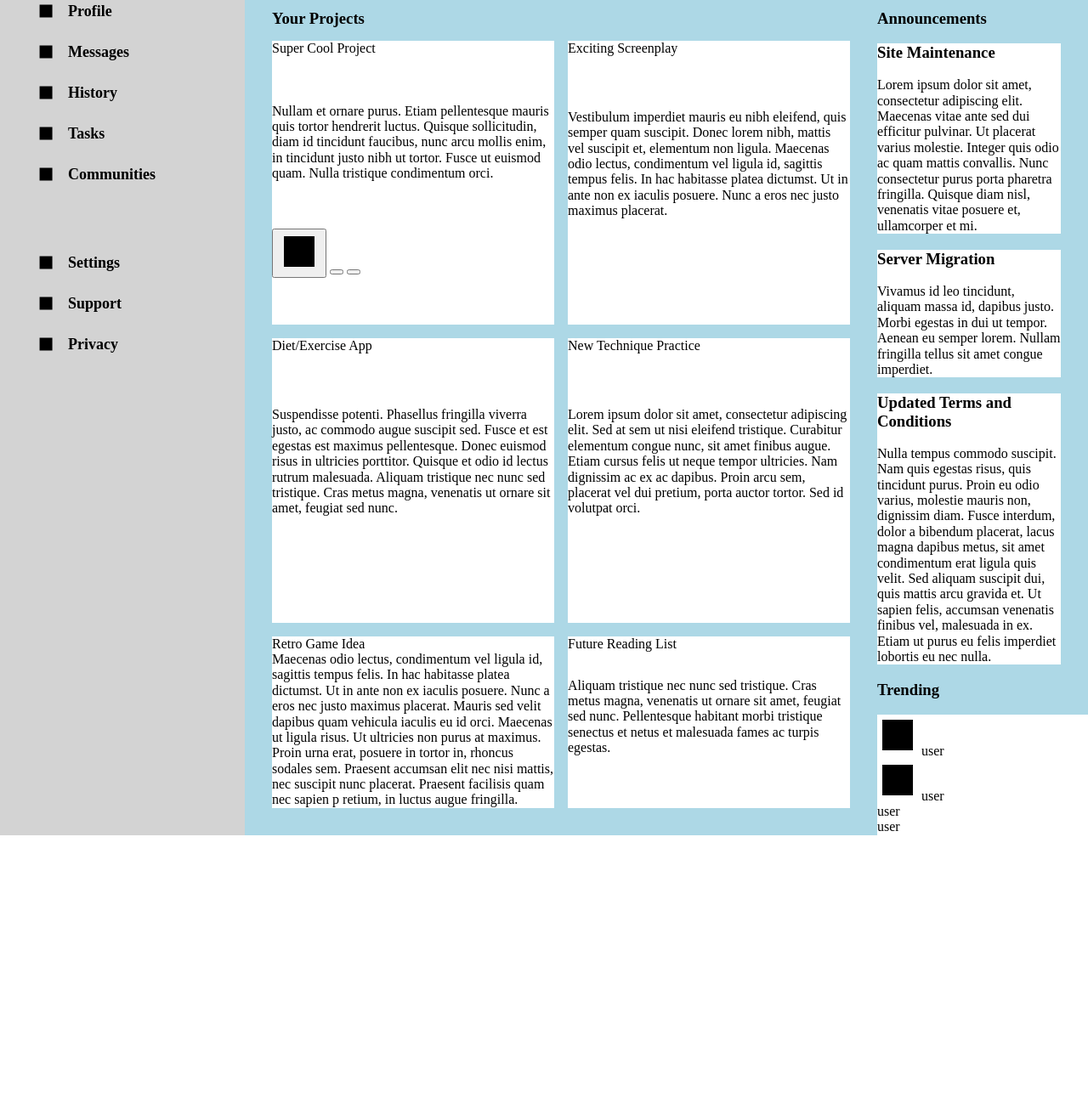
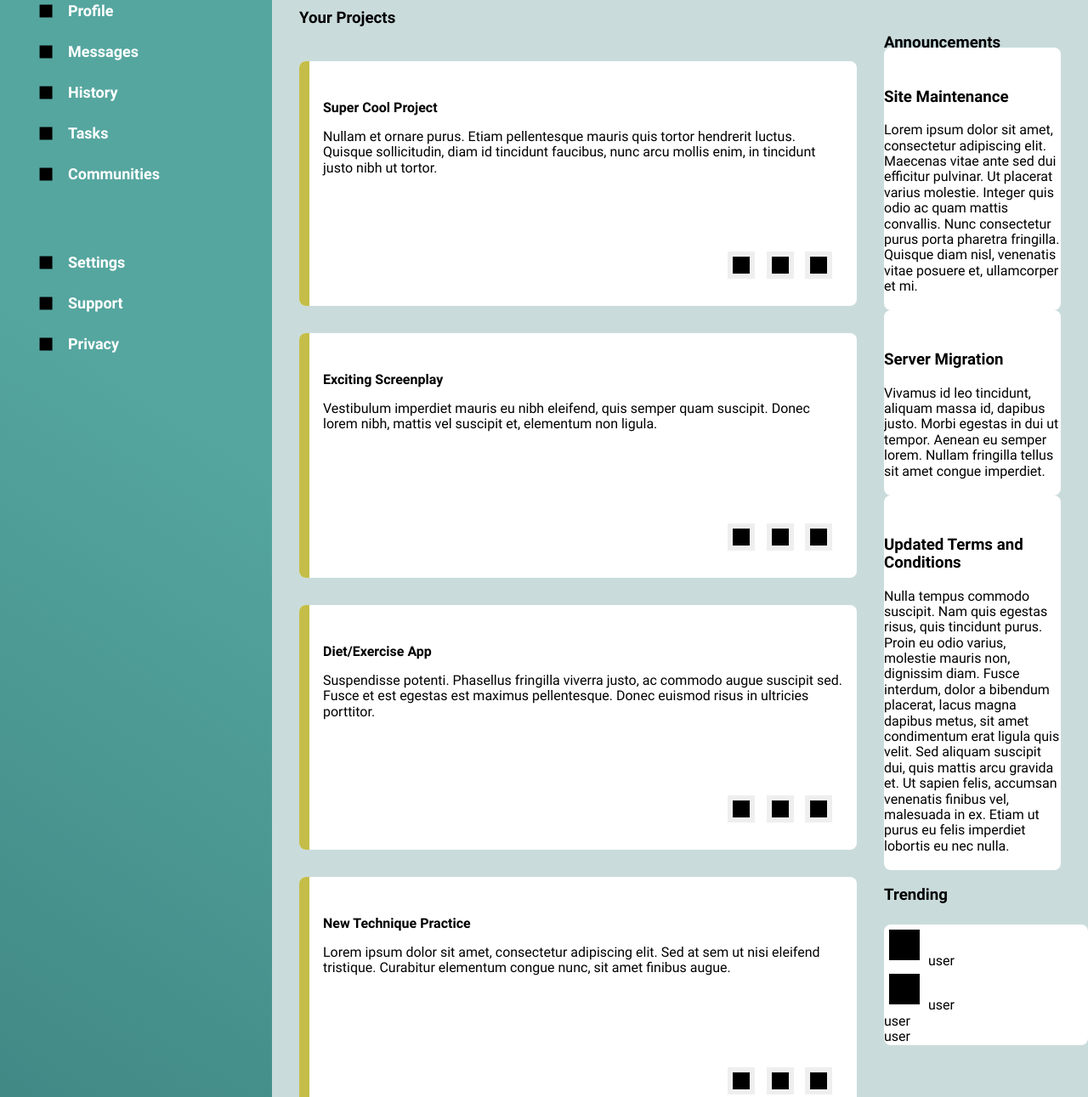
Before and after one commit to DMRobb77/admin-panel-interface-only, a plain HTML site: page index.html in a window 1280 px wide. Shown: the part 183-1474 px from the top of the page at 85% size. Before the commit the page ends 1166 px from the top, so only its background shows below. Drawn offline with Linux system fonts and the light colour scheme.

Commit message:
Add fonts and adjust colors to the entire page Add font files and implement Roboto font to every container. Change colors of sidebar and background. Adjust grid sizes and order of elements in the left and right article divs. Add color stripe to project tiles.

```diff
--- a/index.html
+++ b/index.html
@@ -92,87 +92,106 @@
                 <h3 class="article-header">Your Projects</h3>
                 <div class="projects">
                     <div class="project-tile">
+                        <div class="color-line"></div>
                         <div class="project-header">Super Cool Project</div>
                         <div class="project-body">
                             Nullam et ornare purus. Etiam pellentesque mauris quis
                             tortor hendrerit luctus. Quisque sollicitudin, diam id
                             tincidunt faucibus, nunc arcu mollis enim, in tincidunt
-                            justo nibh ut tortor. Fusce ut euismod quam. Nulla
-                            tristique condimentum orci.
+                            justo nibh ut tortor.
                         </div>
                         <div class="project-buttons">
                             <button class="favorite">
-                                <img src="square.png" alt="">
                             </button>
                             <button class="watching">
-
                             </button>
                             <button class="share">
-
                             </button>
                         </div>
                     </div>
                     <div class="project-tile">
+                        <div class="color-line"></div>
                         <div class="project-header">Exciting Screenplay</div>
                         <div class="project-body">Vestibulum imperdiet mauris eu
                             nibh eleifend, quis semper quam suscipit. Donec lorem
-                            nibh, mattis vel suscipit et, elementum non ligula.
-                            Maecenas odio lectus, condimentum vel ligula id,
-                            sagittis tempus felis. In hac habitasse platea dictumst.
-                            Ut in ante non ex iaculis posuere. Nunc a eros nec
-                            justo maximus placerat.</div>
-                        <div class="project-buttons"></div>
+                            nibh, mattis vel suscipit et, elementum non ligula.</div>
+                        <div class="project-buttons">
+                            <button class="favorite">
+                            </button>
+                            <button class="watching">
+                            </button>
+                            <button class="share">
+                            </button>
+                        </div>
                     </div>
                     <div class="project-tile">
+                        <div class="color-line"></div>
                         <div class="project-header">Diet/Exercise App</div>
                         <div class="project-body">Suspendisse potenti. Phasellus
                             fringilla viverra justo, ac commodo augue suscipit sed.
                             Fusce et est egestas est maximus pellentesque. Donec
-                            euismod risus in ultricies porttitor. Quisque et odio
-                            id lectus rutrum malesuada. Aliquam tristique nec nunc
-                            sed tristique. Cras metus magna, venenatis ut ornare sit
-                            amet, feugiat sed nunc. </div>
-                        <div class="project-buttons"></div>
+                            euismod risus in ultricies porttitor.</div>
+                        <div class="project-buttons">
+                            <button class="favorite">
+                            </button>
+                            <button class="watching">
+                            </button>
+                            <button class="share">
+                            </button>
+                        </div>
                     </div>
                     <div class="project-tile">
+                        <div class="color-line"></div>
                         <div class="project-header">New Technique Practice</div>
                         <div class="project-body">Lorem ipsum dolor sit amet,
                             consectetur adipiscing elit. Sed at sem ut nisi eleifend
                             tristique. Curabitur elementum congue nunc, sit amet
-                            finibus augue. Etiam cursus felis ut neque tempor
-                            ultricies. Nam dignissim ac ex ac dapibus. Proin arcu
-                            sem, placerat vel dui pretium, porta auctor tortor.
-                            Sed id volutpat orci.</div>
-                        <div class="project-buttons"></div>
+                            finibus augue.</div>
+                        <div class="project-buttons">
+                            <button class="favorite">
+                            </button>
+                            <button class="watching">
+                            </button>
+                            <button class="share">
+                            </button>
+                        </div>
                     </div>
                     <div class="project-tile">
+                        <div class="color-line"></div>
                         <div class="project-header">Retro Game Idea</div>
                         <div class="project-body">Maecenas odio lectus, condimentum
                             vel ligula id, sagittis tempus felis. In hac habitasse
                             platea dictumst. Ut in ante non ex iaculis posuere. Nunc
-                            a eros nec justo maximus placerat. Mauris sed velit
-                            dapibus quam vehicula iaculis eu id orci. Maecenas ut
-                            ligula risus. Ut ultricies non purus at maximus. Proin
-                            urna erat, posuere in tortor in, rhoncus sodales sem.
-                            Praesent accumsan elit nec nisi mattis, nec suscipit
-                            nunc placerat. Praesent facilisis quam nec sapien p
-                            retium, in luctus augue fringilla.</div>
-                        <div class="project-buttons"></div>
+                            a eros nec justo maximus placerat.</div>
+                        <div class="project-buttons">
+                            <button class="favorite">
+                            </button>
+                            <button class="watching">
+                            </button>
+                            <button class="share">
+                            </button>
+                        </div>
                     </div>
                     <div class="project-tile">
+                        <div class="color-line"></div>
                         <div class="project-header">Future Reading List</div>
                         <div class="project-body">Aliquam tristique nec nunc sed
                             tristique. Cras metus magna, venenatis ut ornare sit
-                            amet, feugiat sed nunc. Pellentesque habitant morbi
-                            tristique senectus et netus et malesuada fames ac turpis
-                            egestas.</div>
-                        <div class="project-buttons"></div>
+                            amet, feugiat sed nunc.</div>
+                        <div class="project-buttons">
+                            <button class="favorite">
+                            </button>
+                            <button class="watching">
+                            </button>
+                            <button class="share">
+                            </button>
+                        </div>
                     </div>
                 </div>
             </div>
             <div class="article-right">
+                <h3 class="announce-header">Announcements</h3>
                 <div class="announcements">
-                    <h3 class="article-header">Announcements</h3>
                     <div class="announce-tile">
                         <h3 class="announce-header">Site Maintenance</h3>
                         <div>
@@ -208,8 +227,9 @@
                     </div>
 
                 </div>
+                <h3 class="trending-header">Trending</h3>
                 <div class="trending">
-                    <h3 class="article-header">Trending</h3>
+                        <div class="trending-tile">
                             <div class="user-tile">
                                 <img src="square.png" alt="">
                                 user
@@ -224,7 +244,7 @@
                             <div class="user-tile">
                                 user
                         </div>
-
+                    </div>
                 </div>
             </div>
         </div>
--- a/style.css
+++ b/style.css
@@ -1,3 +1,18 @@
+@font-face {
+    font-family: Roboto;
+    src: url(Roboto-Regular.ttf);
+}
+
+@font-face {
+    font-family: Roboto-Bold;
+    src: url(Roboto-Bold.ttf);
+}
+
+:root {
+    --lightteal: #55a69f;
+    --darkteal: #317170;
+}
+
 * {
 
 }
@@ -7,12 +22,16 @@ body {
 
 }
 
+h1, h2, h3, h4 {
+    font-family: Roboto-Bold;
+}
+
 .container {
     display: grid;
     height: 100vh;
-    grid-template-columns: min(18rem, 30%) 3fr;
+    grid-template-columns: min(20rem, 30%) 3fr;
     grid-template-rows: 175px 1fr;
-
+    font-family: Roboto;
 }
 
 .sidebar {
@@ -24,7 +43,8 @@ body {
     grid-template-rows: 100px 20rem 12rem;
     gap: 1.5rem;
     margin: 0;
-    background-color: lightgray;
+    background: linear-gradient(33deg, var(--darkteal), var(--lightteal) 70%);
+    color: white;
 }
 
 .header {
@@ -43,7 +63,7 @@ body {
     display: grid;
     grid-template-columns: 3fr 1fr;
     grid-template-rows: 1fr;
-    background-color: lightblue;
+    background-color: #cadbdb;
 }
 
 /* Sidebar elements */
@@ -137,6 +157,7 @@ body {
 .small-userinfo .username {
     align-self: center;
     justify-self: start;
+    font-family: Roboto-Bold;
 }
 
 .notification-bell {
@@ -156,6 +177,7 @@ body {
     grid-template-columns: 4.8rem 1fr;
     gap: 0.5rem;
     align-items: center;
+    font-family: Roboto-Bold;
 }
 
 .large-userinfo .pfp {
@@ -180,48 +202,92 @@ body {
     grid-column: 1;
     grid-row: 2 / 3;
     display: grid;
-    grid-template-rows: repeat(2, 1fr);
-    grid-template-columns: repeat(auto-fill, minmax(250px, 1fr));
-    gap: 1rem;
-    margin: 2rem;
+    grid-template-rows: 18rem;
+    grid-auto-rows: 18rem;
+    grid-template-columns: repeat(auto-fill, minmax(22rem, 1fr));
+    gap: 2rem;
+    margin: 1rem 2rem;
+    padding-bottom: 5rem;
+}
+
+.project-tile {
+    display: grid;
+    background-color: white;
+    grid-template-columns: 0.75rem 1fr;
+    grid-template-rows: 4rem 1fr 4rem;
+    border-radius: 8px;
+}
+
+.project-header {
+    grid-column: 2;
+    grid-row: 1;
+    font-family: Roboto-Bold;
+    align-self: flex-end;
+    padding: 0 1rem 0 1rem;
+}
+
+.project-body {
+    padding: 1rem;
+    overflow: hidden;
+    text-overflow: ellipsis;
+}
+
+.project-buttons {
+    justify-self:right;
+    padding-right: 1.5rem;
+}
+
+.project-buttons button {
+    width: 2rem;
+    height: 2rem;
+    background-image: url('square.png');
+    background-size: 80%;
+    background-position: center;
+    background-repeat: no-repeat;
+    border-style: none;
+    margin: 0 0.3rem 0 0.3rem;
+}
+
+.color-line {
+    background-color: #C4BE48;
+    grid-column: 1;
+    grid-row: 1 / 4;
+    border-radius: 8px 0 0 8px;
 }
 
 .article-left {
     grid-row: 1 / 2;
     grid-column: 1 / 2;
     display: grid;
-    grid-template-rows: 1.5rem 1fr;
+    grid-template-rows: 4rem 1fr;
 }
 
 .article-right {
     grid-row: 1;
     grid-column: 2 / 3;
     display: grid;
+    grid-template-rows: 4rem 1fr 4rem 1fr;
 }
 
-.article-left>.article-header{
+.article-header{
     margin-left: 2rem;
 }
 
-.article-header {
-    grid-column: 1 / 3;
+.announce-header {
     grid-row: 1;
+    margin-top: 3rem;
 }
 
-.project-tile {
+.announcements {
+    grid-row: 2;
+    margin-right: 2rem;
     display: grid;
-    background-color: white;
-
-}
-.announcements {
-    grid-column: 2/3;
-    grid-row: 1;
-    margin-right: 2rem;
 }
 
 .announce-tile {
     background-color: white;
     width: 100%;
+    border-radius: 8px;
 }
 
 .announce-tile div {
@@ -229,10 +295,19 @@ body {
     text-overflow: ellipsis;
 }
 
+.trend-header {
+    grid-row: 3;
+}
+
 .trending {
-    grid-column: 2/3;
+    grid-row: 4;
+}
+
+.trending-tile {
+    border-radius: 8px;
+    background-color: white;
 }
 
 .user-tile {
-    background-color: white;
+
 }
```
Also changed, not shown: Roboto-Bold.ttf (added), Roboto-Regular.ttf (added). Lines whose indentation alone changed are shown as unchanged.
